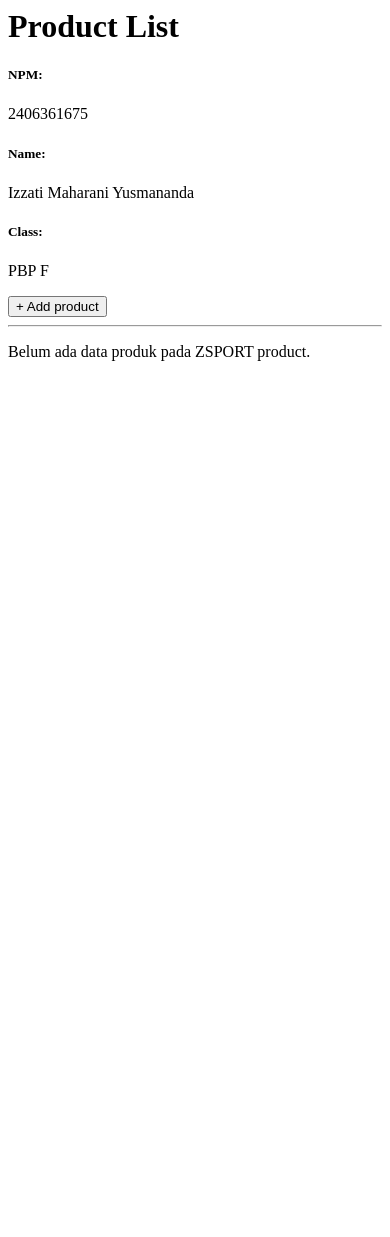
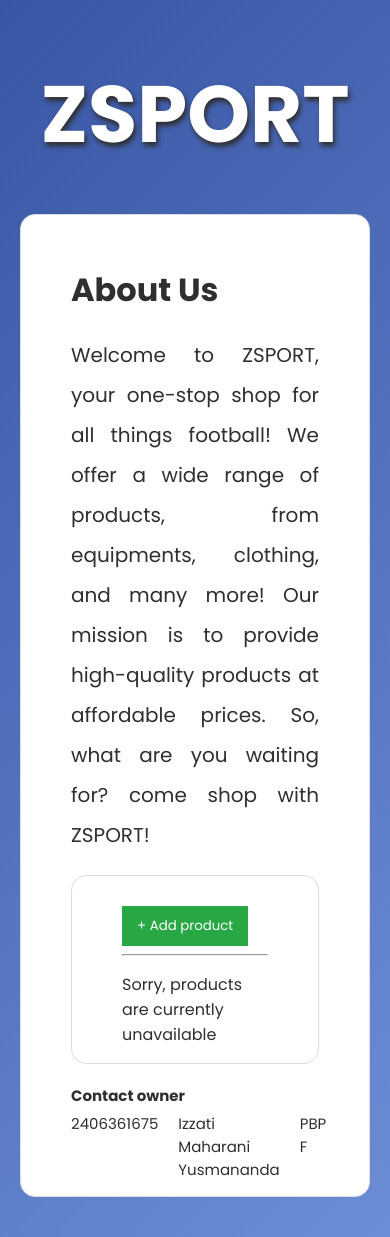
Before and after one commit to izziewizzle/football-shop, a Django app: page / in a window 390 px wide. Before the commit the page ends 361 px from the top, so only its background shows below. Run offline with Django 5.2, Linux system fonts and the light colour scheme; data that the repository does not hold is empty.

Commit message:
character development #proudT-T

```diff
--- /dev/null
+++ b/main/static/css/styles.css
@@ -0,0 +1,139 @@
+/* ========================================================= */
+/* A.1. STYLING MAIN.HTML */
+/* ========================================================= */
+
+body {
+    font-family: "Poppins", sans-serif;
+    margin: 0;
+    padding: 0;
+    /* background-color: #3956a5; Warna latar belakang halaman (biru tua) */
+    background-image: linear-gradient(135deg, #3956a5, #6b8dd6);
+}
+
+/* Judul utama ZSPORT */
+.title {
+    text-align: center;
+    margin-bottom: 30px;
+    font-size: 40px;
+    color: #fff; /* Warna teks putih */
+    font-weight: bold;
+    text-shadow: 2px 4px 5px rgb(47, 47, 47);
+}
+
+/* Kontainer utama untuk layout dua kolom */
+.container {
+    display: flex; /* Menggunakan Flexbox untuk tata letak fleksibel */
+    justify-content: space-between; /* Memberi ruang di antara kolom */
+    padding: 20px;
+}
+
+/* Styling untuk kedua kotak (kiri & kanan) */
+.left-box, .right-box {
+    padding-left: 50px;
+    padding-right: 50px;
+    padding-top: 30px;
+    box-sizing: border-box; /* Memastikan padding tidak menambah lebar elemen */
+    background-color: #fff;
+    border: 1px solid #ddd;
+    border-radius: 15px;
+    color: #2F2F2F;
+}
+
+.contact-owner {
+    font-size: 15px;
+    display: flex;
+}
+
+/* ========================================================= */
+/* A.2. STYLING FOR PRODUCT */
+/* ========================================================= */
+
+body {
+    font-family: "Poppins", sans-serif;
+    margin: 0;
+    padding: 0;
+}
+
+/* Tombol untuk menambahkan produk baru */
+.right-box button {
+    font-family: "Poppins", sans-serif;
+    background-color: #28a745;
+    color: #fff;
+    border: none;
+    padding: 10px 15px;
+    cursor: pointer;
+}
+
+.right-box button:hover {
+    background-color: #218838;
+}
+
+/* Kontainer untuk daftar produk */
+.product-list {
+    display: flex;
+    flex-wrap: wrap;
+    gap: 20px; /* Jarak antar item produk */
+}
+
+/* Styling untuk setiap item produk dalam daftar */
+.product-item {
+    background-color: #fff;
+    border: 1px solid #ddd;
+    border-radius: 5px;
+    padding: 15px;
+    width: calc(33.333% - 20px); /* Tiga item per baris */
+    box-sizing: border-box;
+    text-align: center;
+}
+
+.product-item img {
+    max-width: 100%;
+    height: auto;
+    border-bottom: 1px solid #ddd;
+    margin-bottom: 10px;
+}
+
+/* ========================================================= */
+/* A.3. RESPONSIVE DESIGN */
+/* ========================================================= */
+
+@media (max-width: 768px) {
+    /* Untuk tablet dan layar yang lebih kecil */
+    .container {
+        flex-direction: column; /* Mengubah tata letak menjadi satu kolom */
+    }
+
+    .left-box, .right-box {
+        width: 100%;
+        margin-bottom: 20px;
+    }
+
+    .product-item {
+        width: calc(50% - 20px); /* Dua item per baris */
+    }
+}
+
+@media (max-width: 480px) {
+    /* Untuk handphone */
+    .product-item {
+        width: 100%; /* Satu item per baris */
+    }
+}
+
+/* ========================================================= */
+/* B. STYLING FOR CREATE_PRODUCT.HTML */
+/* ========================================================= */
+.form-fields {
+    background-color: #fff;
+    border: 1px solid #ddd;
+    border-radius: 15px;
+    padding: 20px;
+    margin: 20px;
+    margin-bottom: 20px;
+    font-weight: bold;
+}
+
+.submit-button-container {
+    text-align: right;
+    margin-top: 20px;
+}
--- a/main/templates/main.html
+++ b/main/templates/main.html
@@ -1,14 +1,20 @@
-<h1>Product List</h1>
+{% extends 'base.html' %}
+{% block content %}
+<!-- ZSPORT title -->
+<div class="title">
+    <h1 style="margin-bottom: -10px;">ZSPORT</h1>
+</div>
 
-<h5>NPM: </h5>
-<p>{{ npm }}</p>
+<!-- Container for About Us and Product Section -->
+<div class="container">
+    <!-- About Us Section -->
+    <div class="left-box">
+        <h1>About Us</h1>
+        <p style="text-align: justify; line-height: 2; font-size: 20px;">Welcome to ZSPORT, your one-stop shop for all things football! We offer a wide range of products, from equipments, clothing, and many more!
+            Our mission is to provide high-quality products at affordable prices. So, what are you waiting for? come shop with ZSPORT!</p>
 
-<h5>Name:</h5>
-<p>{{ name }}</p>
-
-<h5>Class:</h5>
-<p>{{ class }}</p>
-
+    <!-- Product Section -->
+    <div class="right-box">
         <a href="{% url 'main:create_product' %}">
             <button>+ Add product</button>
         </a>
@@ -16,13 +22,12 @@
         <hr>
 
         {% if not product_list %}
-<p>Belum ada data produk pada ZSPORT product.</p>
+            <p>Sorry, products are currently unavailable</p>
         {% else %}
-
+            <div class="product-list">
                 {% for product in product_list %}
-<div>
+                    <div class="product-item">
                         <h2><a href="{% url 'main:show_product' product.id %}">{{ product.name }}</a></h2>
-
 
                         {% if product.is_featured %}
                             | <b>Featured</b>
@@ -37,8 +42,16 @@
 
                         <p><a href="{% url 'main:show_product' product.id %}"><button>Read More</button></a></p>
                     </div>
+                {% endfor %}
+            </div>
+        {% endif %}
+    </div>
 
-<hr>
-{% endfor %}
-
-{% endif %}
+    <h3 style="margin-bottom: -10px; font-size: 15px;">Contact owner</h3>
+        <div class="contact-owner">
+            <p>{{ npm }}</p>
+            <p style="margin-left: 20px;">{{ name }}</p>
+            <p style="margin-left: 20px;">{{ class }}</p>
+        </div>
+</div>
+{% endblock content %}
--- a/templates/base.html
+++ b/templates/base.html
@@ -5,6 +5,10 @@
     <meta charset="UTF-8" />
     <meta name="viewport" content="width=device-width, initial-scale=1.0" />
     {% block meta %} {% endblock meta %}
+    <link rel="stylesheet" href="{% static 'css/styles.css' %}" />
+    <link rel="preconnect" href="https://fonts.googleapis.com">
+    <link rel="preconnect" href="https://fonts.gstatic.com" crossorigin>
+    <link href="https://fonts.googleapis.com/css2?family=Poppins:ital,wght@0,100;0,200;0,300;0,400;0,500;0,600;0,700;0,800;0,900;1,100;1,200;1,300;1,400;1,500;1,600;1,700;1,800;1,900&display=swap" rel="stylesheet">
 </head>
 
 <body>
```
Also changed, not shown: main/models.py (+9 -1 lines), main/templates/create_product.html (+13 -10 lines), main/templates/product_detail.html (+11 -10 lines), README.md. Lines whose indentation alone changed are shown as unchanged.
